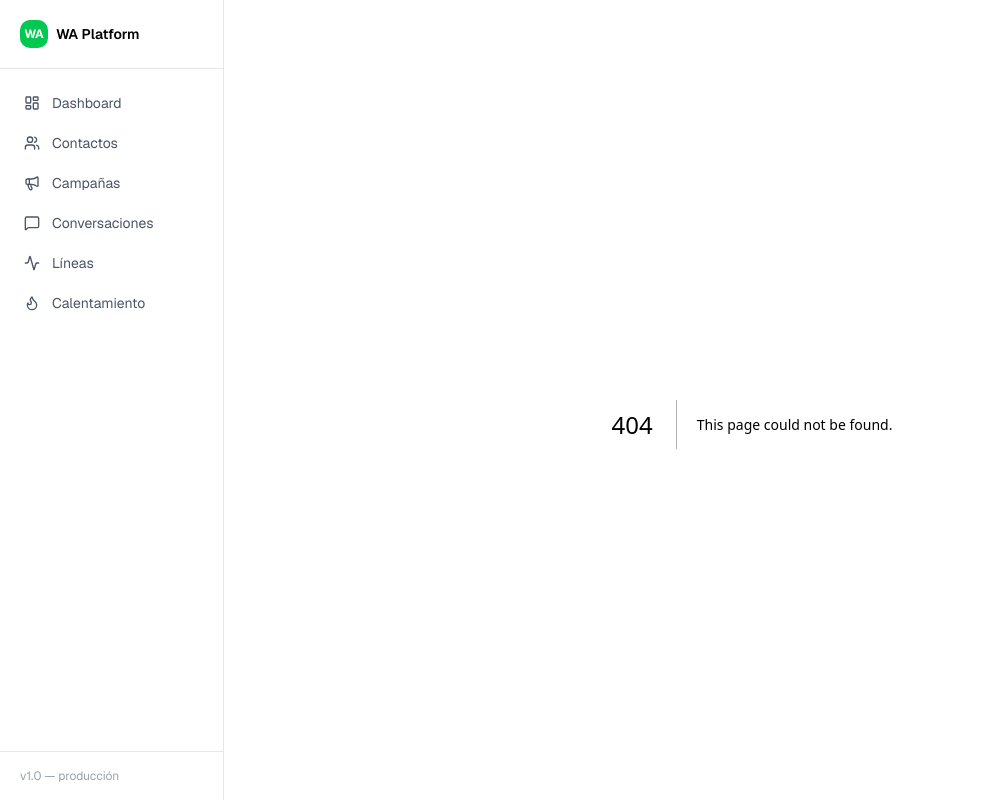
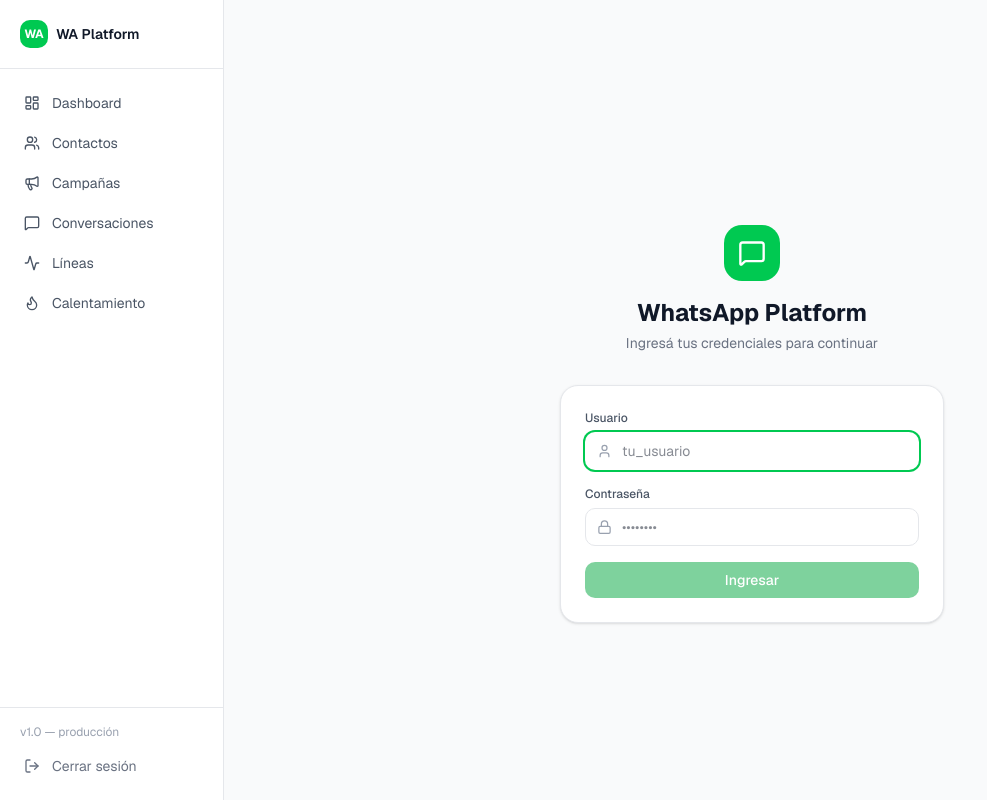
Before and after one commit to nicolasbeguiristain1994-glitch/n8nprueba, a Next.js app in the folder frontend/: page /login in a window 1280 px wide. Before the commit this address had no page. Shown: the whole page, without its empty margins (0-987 px from the left). Built offline with nearby package versions, Linux system fonts and the light colour scheme.

Commit message:
feat: add login/logout auth with middleware cookie protection
Co-Authored-By: Claude Sonnet 4.6 <noreply@anthropic.com>

```diff
--- /dev/null
+++ b/frontend/app/api/auth/login/route.ts
@@ -0,0 +1,27 @@
+import { NextRequest, NextResponse } from 'next/server'
+
+export async function POST(req: NextRequest) {
+  const { username, password } = await req.json()
+
+  const validUser = process.env.AUTH_USERNAME
+  const validPass = process.env.AUTH_PASSWORD
+  const secret    = process.env.AUTH_SECRET
+
+  if (!validUser || !validPass || !secret) {
+    return NextResponse.json({ error: 'Auth not configured' }, { status: 500 })
+  }
+
+  if (username !== validUser || password !== validPass) {
+    return NextResponse.json({ error: 'Credenciales incorrectas' }, { status: 401 })
+  }
+
+  const res = NextResponse.json({ ok: true })
+  res.cookies.set('auth_token', secret, {
+    httpOnly: true,
+    secure: process.env.NODE_ENV === 'production',
+    sameSite: 'lax',
+    maxAge: 60 * 60 * 24 * 30, // 30 días
+    path: '/',
+  })
+  return res
+}
--- /dev/null
+++ b/frontend/app/api/auth/logout/route.ts
@@ -0,0 +1,7 @@
+import { NextResponse } from 'next/server'
+
+export async function POST() {
+  const res = NextResponse.json({ ok: true })
+  res.cookies.set('auth_token', '', { maxAge: 0, path: '/' })
+  return res
+}
--- /dev/null
+++ b/frontend/app/login/page.tsx
@@ -0,0 +1,103 @@
+'use client'
+import { useState } from 'react'
+import { useRouter } from 'next/navigation'
+import { Loader2, MessageSquare, Lock, User } from 'lucide-react'
+
+export default function LoginPage() {
+  const router = useRouter()
+  const [username, setUsername] = useState('')
+  const [password, setPassword] = useState('')
+  const [error, setError]       = useState('')
+  const [loading, setLoading]   = useState(false)
+
+  const handleSubmit = async (e: React.FormEvent) => {
+    e.preventDefault()
+    setLoading(true)
+    setError('')
+
+    const res = await fetch('/api/auth/login', {
+      method: 'POST',
+      headers: { 'Content-Type': 'application/json' },
+      body: JSON.stringify({ username, password }),
+    })
+
+    if (res.ok) {
+      router.push('/')
+      router.refresh()
+    } else {
+      const data = await res.json()
+      setError(data.error || 'Error al iniciar sesión')
+      setLoading(false)
+    }
+  }
+
+  return (
+    <div className="min-h-screen bg-gray-50 flex items-center justify-center p-4">
+      <div className="w-full max-w-sm">
+        {/* Logo / Header */}
+        <div className="text-center mb-8">
+          <div className="inline-flex items-center justify-center w-14 h-14 rounded-2xl bg-green-500 mb-4">
+            <MessageSquare size={28} className="text-white" />
+          </div>
+          <h1 className="text-2xl font-bold text-gray-900">WhatsApp Platform</h1>
+          <p className="text-sm text-gray-500 mt-1">Ingresá tus credenciales para continuar</p>
+        </div>
+
+        {/* Card */}
+        <div className="bg-white rounded-2xl shadow-sm border border-gray-200 p-6">
+          <form onSubmit={handleSubmit} className="space-y-4">
+            <div>
+              <label className="text-xs font-medium text-gray-600 mb-1.5 block">Usuario</label>
+              <div className="relative">
+                <User size={15} className="absolute left-3 top-1/2 -translate-y-1/2 text-gray-400" />
+                <input
+                  type="text"
+                  autoComplete="username"
+                  autoFocus
+                  value={username}
+                  onChange={e => setUsername(e.target.value)}
+                  placeholder="tu_usuario"
+                  className="w-full pl-9 pr-3 py-2 text-sm border border-gray-200 rounded-lg focus:outline-none focus:ring-2 focus:ring-green-500 focus:border-transparent"
+                  required
+                />
+              </div>
+            </div>
+
+            <div>
+              <label className="text-xs font-medium text-gray-600 mb-1.5 block">Contraseña</label>
+              <div className="relative">
+                <Lock size={15} className="absolute left-3 top-1/2 -translate-y-1/2 text-gray-400" />
+                <input
+                  type="password"
+                  autoComplete="current-password"
+                  value={password}
+                  onChange={e => setPassword(e.target.value)}
+                  placeholder="••••••••"
+                  className="w-full pl-9 pr-3 py-2 text-sm border border-gray-200 rounded-lg focus:outline-none focus:ring-2 focus:ring-green-500 focus:border-transparent"
+                  required
+                />
+              </div>
+            </div>
+
+            {error && (
+              <p className="text-xs text-red-500 bg-red-50 border border-red-100 rounded-lg px-3 py-2">
+                {error}
+              </p>
+            )}
+
+            <button
+              type="submit"
+              disabled={loading || !username || !password}
+              className="w-full bg-green-600 hover:bg-green-700 disabled:opacity-50 disabled:cursor-not-allowed text-white font-medium py-2 px-4 rounded-lg text-sm transition-colors flex items-center justify-center gap-2 mt-2"
+            >
+              {loading
+                ? <><Loader2 size={15} className="animate-spin" /> Ingresando…</>
+                : 'Ingresar'
+              }
+            </button>
+          </form>
+        </div>
+      </div>
+    </div>
+  )
+}
--- a/frontend/components/Sidebar.tsx
+++ b/frontend/components/Sidebar.tsx
@@ -1,7 +1,7 @@
 'use client'
 import Link from 'next/link'
-import { usePathname } from 'next/navigation'
-import { LayoutDashboard, Users, Megaphone, MessageSquare, Activity, Flame } from 'lucide-react'
+import { usePathname, useRouter } from 'next/navigation'
+import { LayoutDashboard, Users, Megaphone, MessageSquare, Activity, Flame, LogOut } from 'lucide-react'
 
 const nav = [
   { href: '/',               label: 'Dashboard',      icon: LayoutDashboard },
@@ -13,7 +13,13 @@ const nav = [
 ]
 
 export default function Sidebar() {
-  const path = usePathname()
+  const path   = usePathname()
+  const router = useRouter()
+
+  const logout = async () => {
+    await fetch('/api/auth/logout', { method: 'POST' })
+    router.push('/login')
+  }
   return (
     <aside className="w-56 bg-white border-r border-gray-200 flex flex-col shrink-0">
       <div className="px-5 py-5 border-b border-gray-200">
@@ -43,8 +49,14 @@ export default function Sidebar() {
           )
         })}
       </nav>
-      <div className="px-5 py-4 border-t border-gray-200">
-        <p className="text-xs text-gray-400">v1.0 — producción</p>
+      <div className="px-3 py-4 border-t border-gray-200 space-y-2">
+        <p className="text-xs text-gray-400 px-2">v1.0 — producción</p>
+        <button
+          onClick={logout}
+          className="flex items-center gap-3 px-3 py-2 rounded-lg text-sm text-gray-500 hover:bg-red-50 hover:text-red-600 transition-colors w-full"
+        >
+          <LogOut size={16} /> Cerrar sesión
+        </button>
       </div>
     </aside>
   )
--- /dev/null
+++ b/frontend/middleware.ts
@@ -0,0 +1,31 @@
+import { NextRequest, NextResponse } from 'next/server'
+
+const PUBLIC_PATHS = ['/login', '/api/auth/login']
+
+export function middleware(req: NextRequest) {
+  const { pathname } = req.nextUrl
+
+  // Dejar pasar rutas públicas y assets
+  if (
+    PUBLIC_PATHS.some(p => pathname.startsWith(p)) ||
+    pathname.startsWith('/_next') ||
+    pathname.startsWith('/favicon')
+  ) {
+    return NextResponse.next()
+  }
+
+  const token = req.cookies.get('auth_token')?.value
+  const expected = process.env.AUTH_SECRET
+
+  if (!expected || token !== expected) {
+    const loginUrl = req.nextUrl.clone()
+    loginUrl.pathname = '/login'
+    return NextResponse.redirect(loginUrl)
+  }
+
+  return NextResponse.next()
+}
+
+export const config = {
+  matcher: ['/((?!_next/static|_next/image|favicon.ico).*)'],
+}
```
